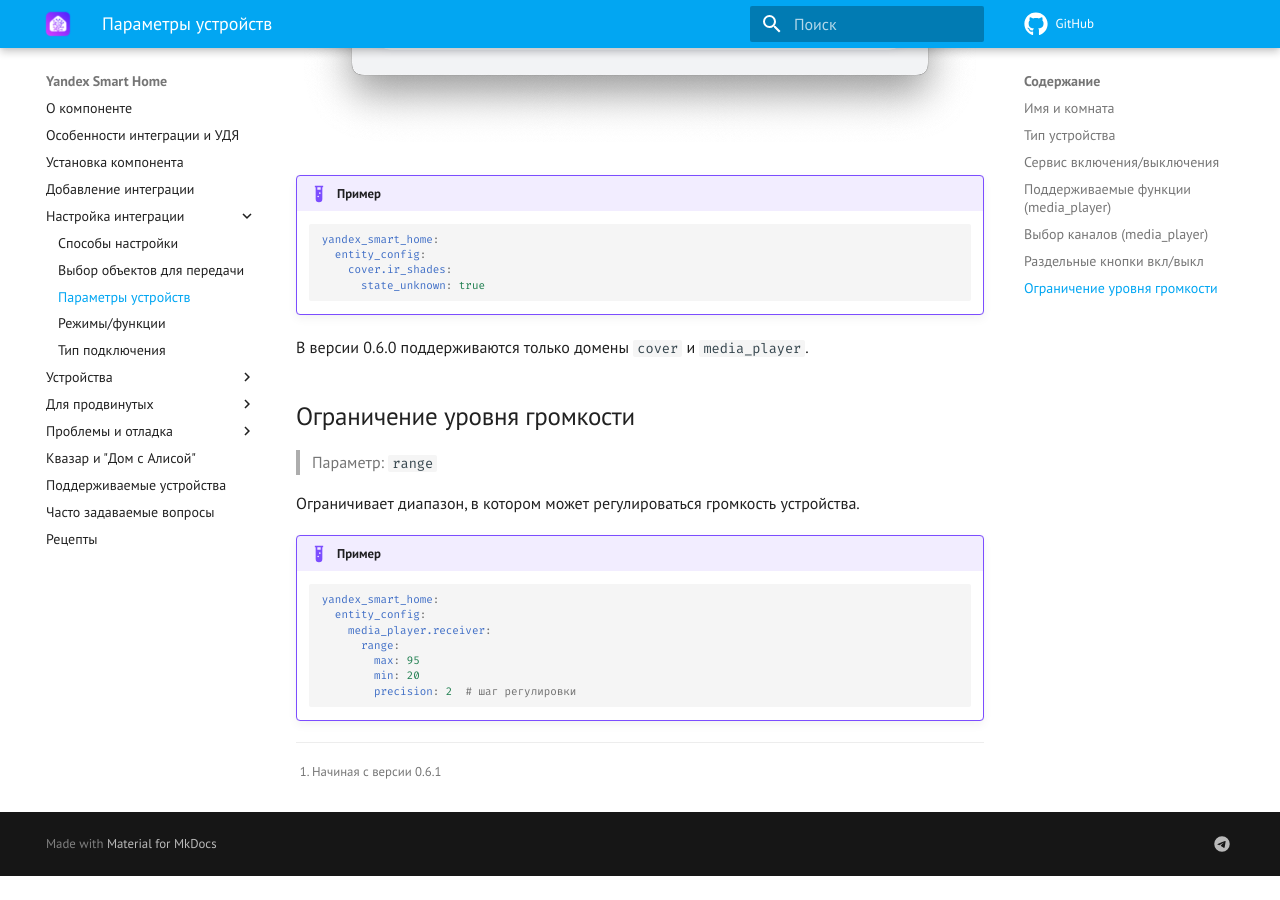
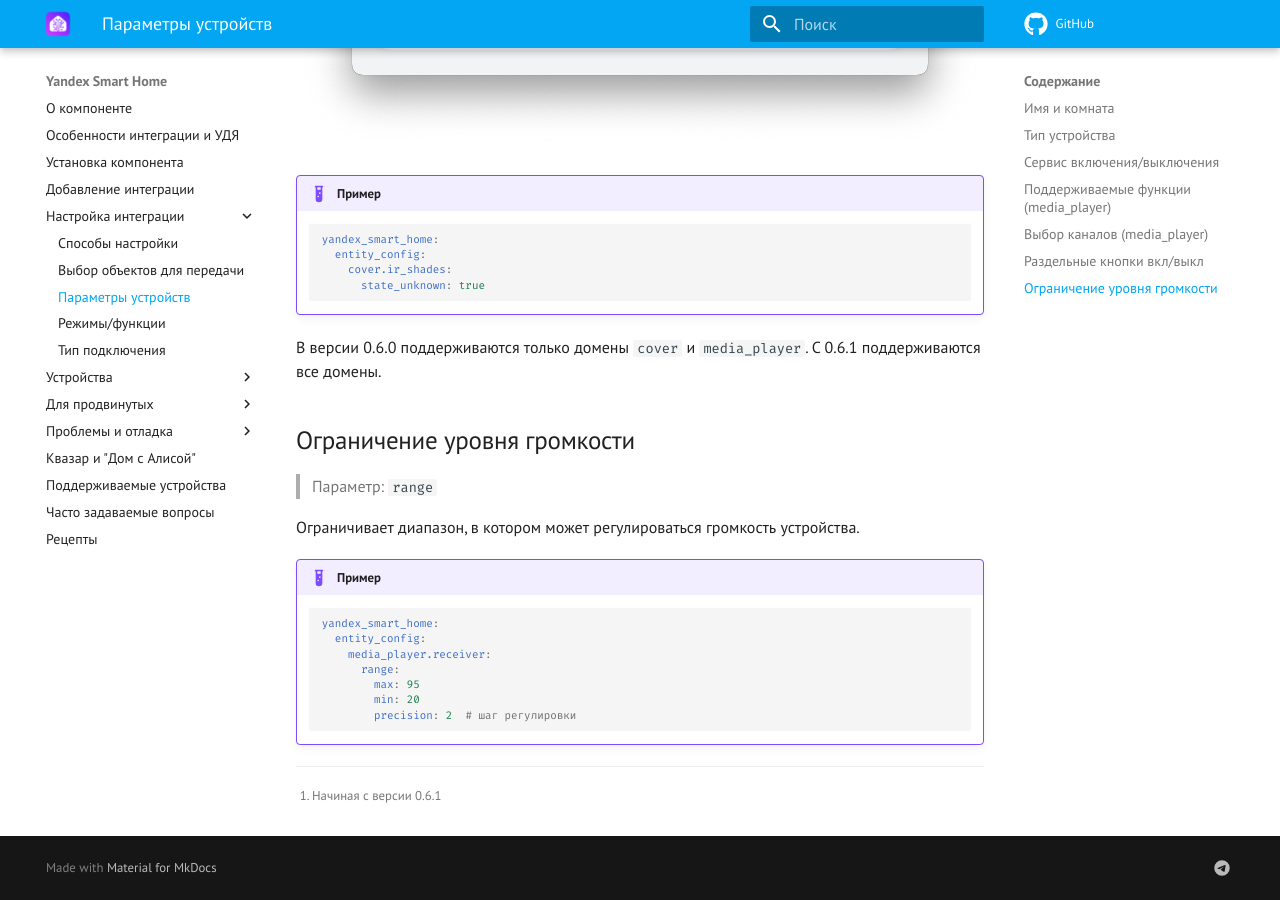
Before and after one commit to dext0r/yandex_smart_home, an MkDocs documentation site: the page built from docs/config/entity.md, in a window 1280 px wide and 900 px high, scrolled down 3563 px. Built offline with MkDocs 1.6.1 and Material for MkDocs 9.7.7, drawn with Linux system fonts in a browser that asks for light colours; comment, search, counter and statistics services are not loaded; the version menu is left out; before the commit the page ends 4439 px from its top, so only the background shows below that.

Commit message:
docs: Clarify about supported domains for state_unknown setting

````diff
--- a/docs/config/entity.md
+++ b/docs/config/entity.md
@@ -127,7 +127,7 @@
           state_unknown: true
     ```
 
-В версии 0.6.0 поддерживаются только домены `cover` и `media_player`.
+В версии 0.6.0 поддерживаются только домены `cover` и `media_player`. C 0.6.1 поддерживаются все домены.
 
 ## Ограничение уровня громкости { id=range }
 > Параметр: `range`
````
